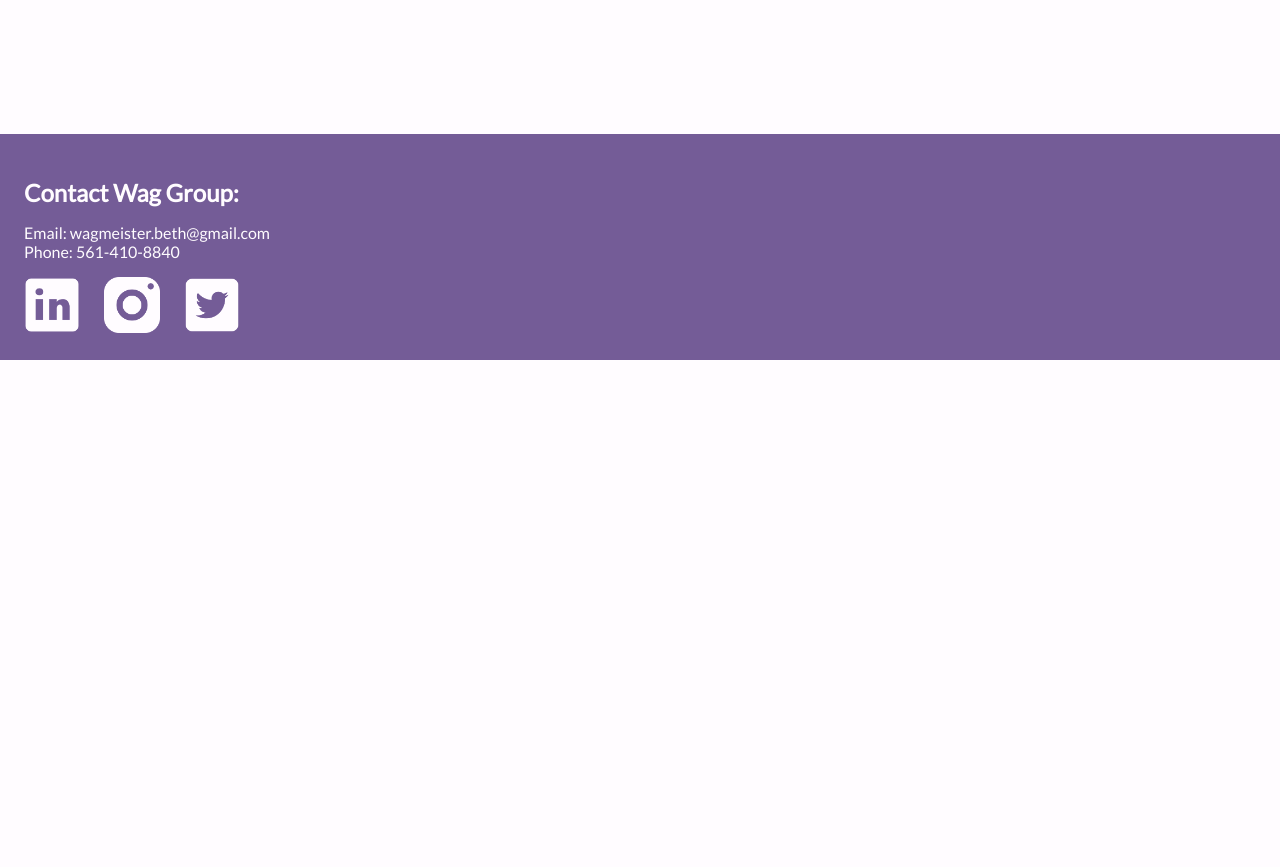
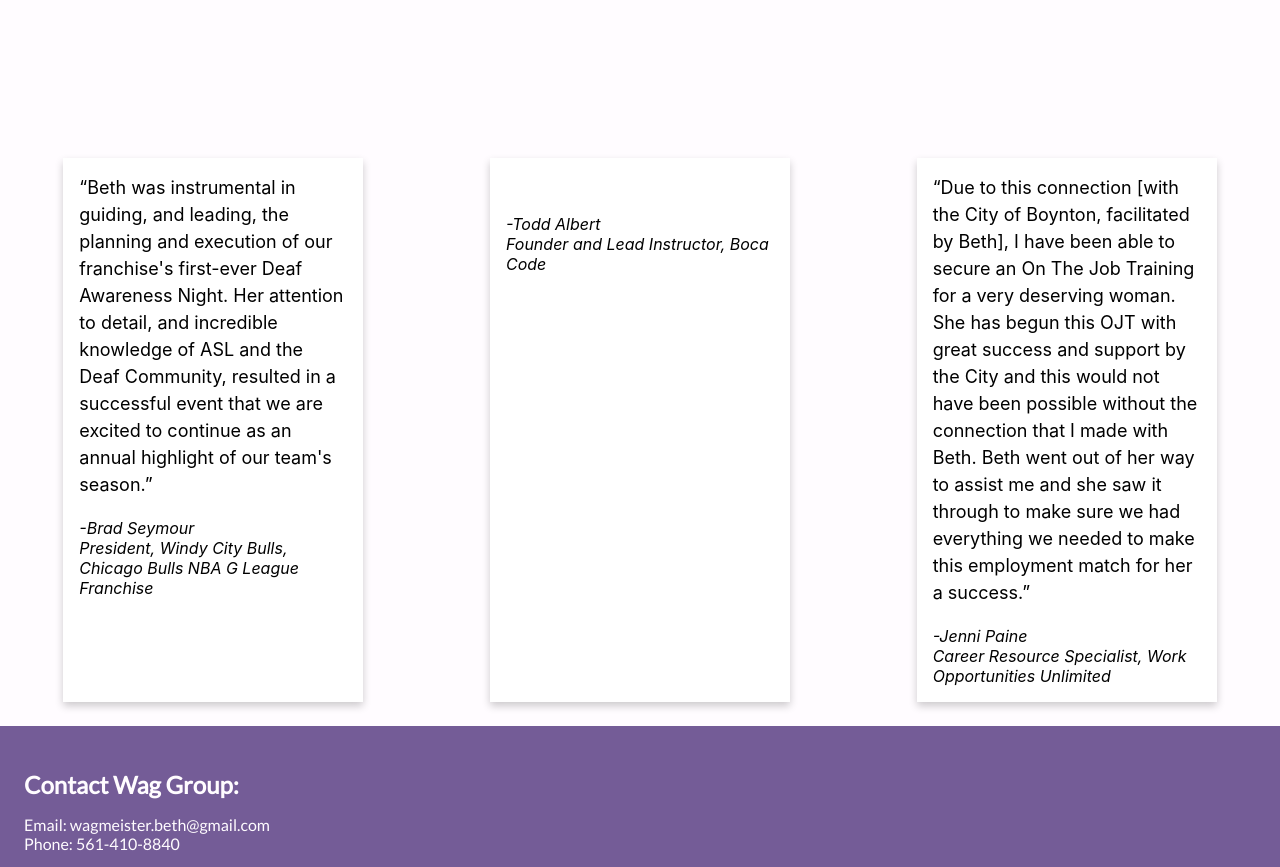
Before and after one commit to michellebakels/coding-with-sisterhood, a React (Create React App) app: page / in a window 1280 px wide. Shown: the part 725-1592 px from the top of the page. Before the commit the page ends 1085 px from the top, so only its background shows below. Built offline with nearby package versions, Linux system fonts and the light colour scheme; some icons are missing.

Commit message:
testimonial cards

```diff
--- a/src/App.js
+++ b/src/App.js
@@ -12,9 +12,31 @@ function App() {
         </div>
         <p className="p-header">TWG, llc</p>
       </header>
-      <div className="container-pics">
+      <div id="image-slider-container" className="container-pics">
       <ImageSlider />
       </div>
+      <section>
+        <div id="testimony-card" className="card">
+          <div id="card-container" className="card-container">
+            <q>Beth was instrumental in guiding, and leading, the planning and execution of our franchise's first-ever Deaf Awareness Night. Her attention to detail, and incredible knowledge of ASL and the Deaf Community, resulted in a successful event that we are excited to continue as an annual highlight of our team's season.</q>
+            <br/><br/><em>-Brad Seymour</em>
+            <br/><em>President, Windy City Bulls, Chicago Bulls NBA G League Franchise</em>
+          </div>
+        </div>
+        <div id="testimony-card" className="card">
+          <div id="card-container" className="card-container">
+            <br/><br/><em>-Todd Albert</em>
+            <br/><em>Founder and Lead Instructor, Boca Code</em>
+          </div>
+        </div>
+        <div id="testimony-card" className="card">
+          <div id="card-container" className="card-container">
+            <q>Due to this connection [with the City of Boynton, facilitated by Beth], I have been able to secure an On The Job Training for a very deserving woman. She has begun this OJT with great success and support by the City and this would not have been possible without the connection that I made with Beth. Beth went out of her way to assist me and she saw it through to make sure we had everything we needed to make this employment match for her a success.</q>
+            <br/><br/><em>-Jenni Paine</em>
+            <br/><em>Career Resource Specialist, Work Opportunities Unlimited</em>
+          </div>
+        </div>
+      </section>
       <footer className="home-footer">
         <h2 className="title-footer">Contact Wag Group:</h2>
         <p>
--- a/src/components/ImageSlider/styles.css
+++ b/src/components/ImageSlider/styles.css
@@ -55,3 +55,27 @@
     font-size: 24px;
     margin-top: -32px
   }
+
+section {
+  display: flex;
+  flex-wrap: wrap;
+  justify-content: space-around;
+}
+
+.card {
+  box-shadow: 0 4px 8px 0 rgba(0,0,0,0.2);
+  transition: 0.3s;
+  width: 300px;
+  min-height: 450px;
+  background-color: white;
+  margin: 24px;
+}
+
+.card-container {
+  padding: 16px;
+}
+
+q {
+  font-size: 18px;
+  line-height: 1.5em;
+}
```
